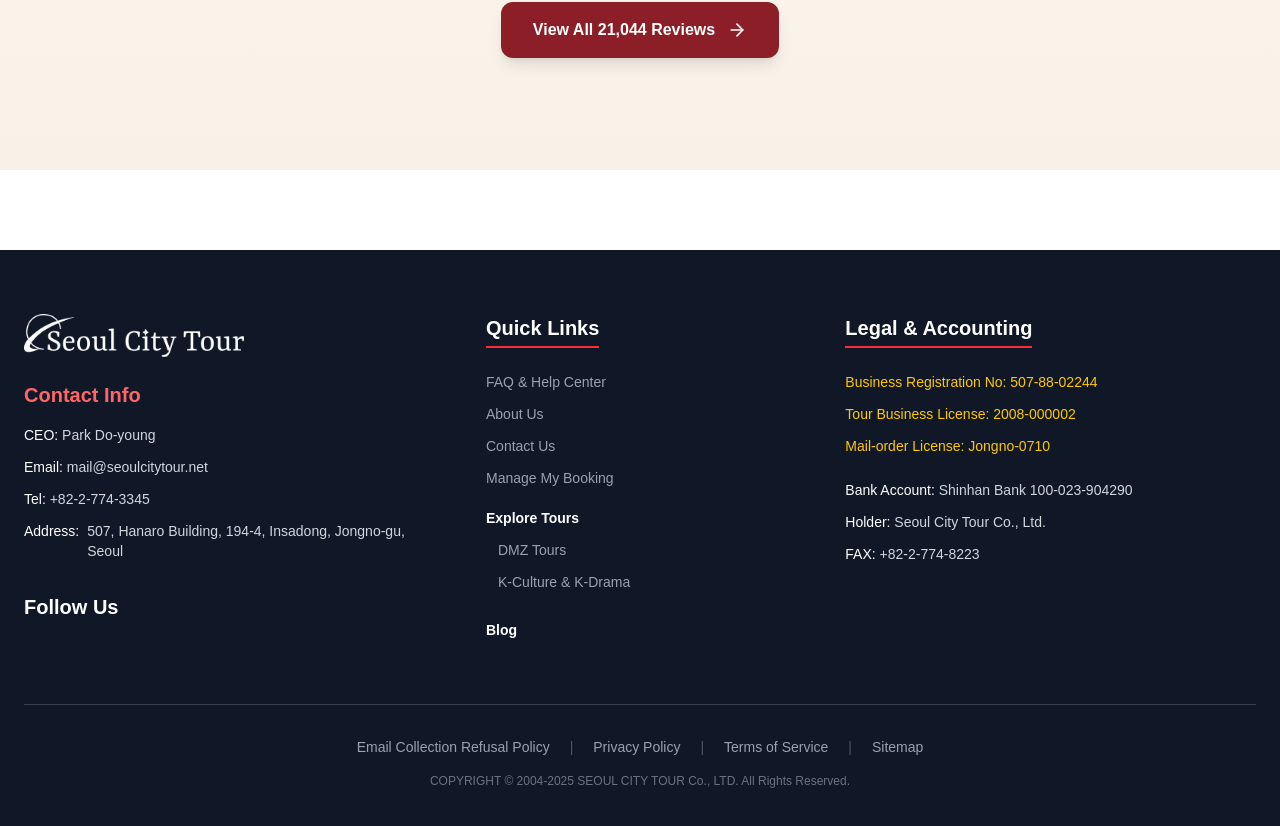
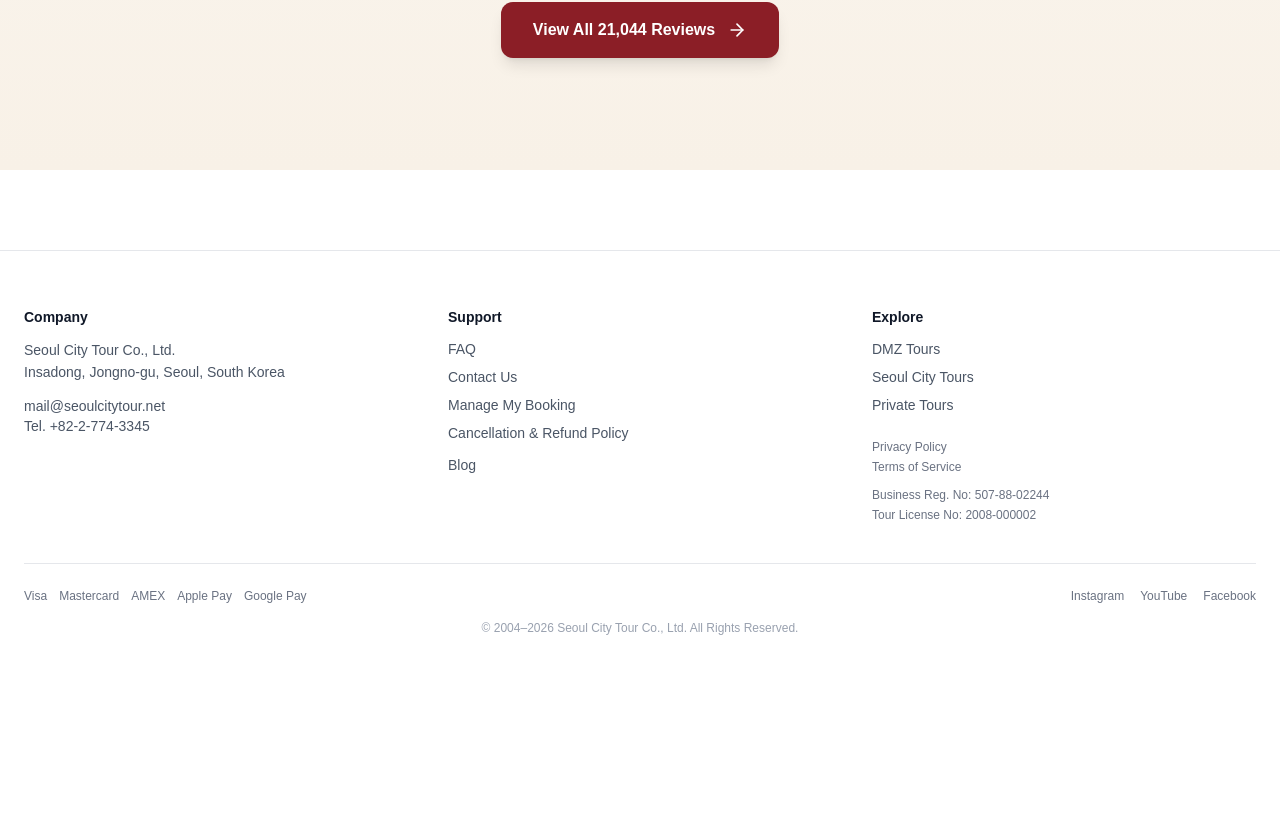
Before and after one commit to hdachan/myseosite, a Next.js app: page /en in a window 1280 px wide. Shown: the part 4326-5152 px from the top of the page. After the commit the page ends 5018 px from the top, so only its background shows below. Built offline with nearby package versions, Linux system fonts and the light colour scheme.

Commit message:
20251220 en/privacy 정책제작

```diff
--- a/src/app/en/layout.tsx
+++ b/src/app/en/layout.tsx
@@ -243,210 +243,105 @@ export default function EnLayout({ children }: { children: React.ReactNode }) {
 
       <main>{children}</main>
 
-      {/* FOOTER */}
-      <footer className="bg-gray-900 text-white py-16 mt-20">
-        <div className="max-w-7xl mx-auto px-6">
-          <div className="flex flex-col lg:flex-row justify-between gap-12">
-            {/* 1. 회사 로고 및 대표/연락 정보 섹션 */}
-            <div className="w-full lg:w-1/3 min-w-0">
-              <Image
-                src="/images/logo-white.png"
-                alt="Seoul City Tour"
-                width={220}
-                height={66}
-                className="object-contain mb-6"
-              />
-
-              <h4 className="text-xl font-bold mb-4 text-red-400">
-                Contact Info
-              </h4>
-
-              <div className="space-y-3 text-sm text-gray-300">
-                <p>
-                  <span className="font-medium text-white">CEO:</span> Park
-                  Do-young
+      <footer className="bg-white border-t border-gray-200 mt-20">
+        <div className="max-w-7xl mx-auto px-6 py-14">
+          {/* Top */}
+          <div className="grid grid-cols-1 md:grid-cols-3 gap-10 text-sm text-gray-600">
+            {/* Company */}
+            <div>
+              <h4 className="font-semibold text-gray-900 mb-3">Company</h4>
+              <p className="text-sm text-gray-600 leading-relaxed">
+                Seoul City Tour Co., Ltd.
+                <br />
+                Insadong, Jongno-gu, Seoul, South Korea
               </p>
-                <p>
-                  <span className="font-medium text-white">Email:</span>{" "}
+              <p className="mt-3 text-sm">
                 <a
                   href="mailto:mail@seoulcitytour.net"
-                    className="hover:text-red-400 transition"
+                  className="hover:underline"
                 >
                   mail@seoulcitytour.net
                 </a>
-                </p>
-                <p>
-                  <span className="font-medium text-white">Tel:</span>{" "}
-                  +82-2-774-3345
-                </p>
-                <p className="flex items-start">
-                  <span className="font-medium text-white mr-2">Address:</span>
-                  507, Hanaro Building, 194-4, Insadong, Jongno-gu, Seoul
+                <br />
+                Tel. +82-2-774-3345
               </p>
             </div>
 
-              <h4 className="text-xl font-bold mb-4 mt-8">Follow Us</h4>
-              <div className="flex space-x-4">
-                <a
-                  href="#"
-                  aria-label="Facebook"
-                  className="text-gray-400 hover:text-red-400 transition"
-                />
-                <a
-                  href="#"
-                  aria-label="Instagram"
-                  className="text-gray-400 hover:text-red-400 transition"
-                />
-                <a
-                  href="#"
-                  aria-label="YouTube"
-                  className="text-gray-400 hover:text-red-400 transition"
-                />
-              </div>
-            </div>
-
-            {/* 2. Quick Links 섹션 */}
-            <div className="w-full lg:w-1/4 mt-6 lg:mt-0">
-              <h4 className="text-xl font-bold mb-6 border-b-2 border-red-500 pb-1 inline-block">
-                Quick Links
-              </h4>
-
-              <ul className="space-y-3 text-gray-400 text-sm">
+            {/* Support */}
+            <div>
+              <h4 className="font-semibold text-gray-900 mb-3">Support</h4>
+              <ul className="space-y-2">
                 <li>
-                  <Link
-                    href="/en/faq"
-                    className="hover:text-red-400 transition"
-                  >
-                    FAQ & Help Center
+                  <Link href="/en/faq">FAQ</Link>
+                </li>
+                <li>
+                  <Link href="/en/contact">Contact Us</Link>
+                </li>
+                <li>
+                  <Link href="/en/my-bookings">Manage My Booking</Link>
+                </li>
+                <li>
+                  <Link href="/en/cancellation-policy">
+                    Cancellation & Refund Policy
                   </Link>
                 </li>
-                <li>
-                  <Link
-                    href="/en/about"
-                    className="hover:text-red-400 transition"
-                  >
-                    About Us
-                  </Link>
-                </li>
-                <li>
-                  <Link
-                    href="/en/contact"
-                    className="hover:text-red-400 transition"
-                  >
-                    Contact Us
-                  </Link>
-                </li>
-                <li>
-                  <Link
-                    href="/en/my-bookings"
-                    className="hover:text-red-400 transition"
-                  >
-                    Manage My Booking
-                  </Link>
-                </li>
-
-                {/* Explore Tours */}
-                <li className="pt-2">
-                  <h5 className="font-semibold text-white">Explore Tours</h5>
-                </li>
-                <li>
-                  <Link
-                    href="/tours/dmz"
-                    className="hover:text-red-400 transition ml-3"
-                  >
-                    DMZ Tours
-                  </Link>
-                </li>
-                <li>
-                  <Link
-                    href="/tours/k-drama"
-                    className="hover:text-red-400 transition ml-3"
-                  >
-                    K-Culture & K-Drama
-                  </Link>
-                </li>
-
-                {/* Blog (단일 링크) */}
-                <li className="pt-4">
-                  <Link
-                    href="/en/blog"
-                    className="font-semibold text-white hover:text-red-400 transition"
-                  >
+                <li className="pt-1">
+                  <Link href="/en/blog" className="font-medium">
                     Blog
                   </Link>
                 </li>
               </ul>
             </div>
 
-            {/* 3. Legal & Accounting */}
-            <div className="w-full lg:w-1/3 mt-6 lg:mt-0">
-              <h4 className="text-xl font-bold mb-6 border-b-2 border-red-500 pb-1 inline-block">
-                Legal & Accounting
-              </h4>
+            {/* Tours + Legal */}
+            <div>
+              <h4 className="font-semibold text-gray-900 mb-3">Explore</h4>
+              <ul className="space-y-2 mb-6">
+                <li>
+                  <Link href="/tours/dmz">DMZ Tours</Link>
+                </li>
+                <li>
+                  <Link href="/tours/seoul-city">Seoul City Tours</Link>
+                </li>
+                <li>
+                  <Link href="/tours/private">Private Tours</Link>
+                </li>
+              </ul>
 
-              <div className="space-y-3 text-sm text-gray-300">
-                <p className="text-yellow-400 font-medium">
-                  Business Registration No: 507-88-02244
-                </p>
-                <p className="text-yellow-400 font-medium">
-                  Tour Business License: 2008-000002
-                </p>
-                <p className="text-yellow-400 font-medium">
-                  Mail-order License: Jongno-0710
-                </p>
-
-                <p className="pt-3">
-                  <span className="font-medium text-white">Bank Account:</span>{" "}
-                  Shinhan Bank 100-023-904290
-                </p>
-                <p>
-                  <span className="font-medium text-white">Holder:</span> Seoul
-                  City Tour Co., Ltd.
-                </p>
-                <p>
-                  <span className="font-medium text-white">FAX:</span>{" "}
-                  +82-2-774-8223
-                </p>
-              </div>
+              <ul className="space-y-1 text-xs text-gray-500">
+                <li>
+                  <Link href="/en/privacy">Privacy Policy</Link>
+                </li>
+                <li>
+                  <Link href="/en/terms">Terms of Service</Link>
+                </li>
+                <li className="pt-2">Business Reg. No: 507-88-02244</li>
+                <li>Tour License No: 2008-000002</li>
+              </ul>
             </div>
           </div>
 
-          {/* 하단 정책 */}
-          <div className="mt-16 pt-8 border-t border-gray-700">
-            <div className="flex flex-wrap justify-center items-center gap-x-5 gap-y-2 text-sm mb-4">
-              <Link
-                href="/en/privacy"
-                className="text-gray-400 hover:text-red-400"
-              >
-                Email Collection Refusal Policy
-              </Link>
-              <span className="text-gray-600 hidden md:inline">|</span>
-              <Link
-                href="/en/policy"
-                className="text-gray-400 hover:text-red-400"
-              >
-                Privacy Policy
-              </Link>
-              <span className="text-gray-600 hidden md:inline">|</span>
-              <Link
-                href="/en/terms"
-                className="text-gray-400 hover:text-red-400"
-              >
-                Terms of Service
-              </Link>
-              <span className="text-gray-600 hidden md:inline">|</span>
-              <Link
-                href="/en/sitemap"
-                className="text-gray-400 hover:text-red-400"
-              >
-                Sitemap
-              </Link>
+          {/* Bottom */}
+          <div className="mt-10 flex flex-col md:flex-row justify-between items-center gap-6 border-t border-gray-200 pt-6 text-xs text-gray-500">
+            {/* Payment */}
+            <div className="flex items-center gap-3">
+              <span>Visa</span>
+              <span>Mastercard</span>
+              <span>AMEX</span>
+              <span>Apple Pay</span>
+              <span>Google Pay</span>
             </div>
 
-            <p className="text-center text-xs text-gray-500 mt-2">
-              COPYRIGHT © 2004-2025 SEOUL CITY TOUR Co., LTD. All Rights
-              Reserved.
-            </p>
+            {/* Social */}
+            <div className="flex gap-4">
+              <a href="#">Instagram</a>
+              <a href="#">YouTube</a>
+              <a href="#">Facebook</a>
+            </div>
+          </div>
+
+          <div className="mt-4 text-center text-xs text-gray-400">
+            © 2004–2026 Seoul City Tour Co., Ltd. All Rights Reserved.
           </div>
         </div>
       </footer>
```
Also changed, not shown: src/app/en/privacy/page.tsx (renamed from src/app/en/policy/page.tsx). Lines whose indentation alone changed are shown as unchanged.
